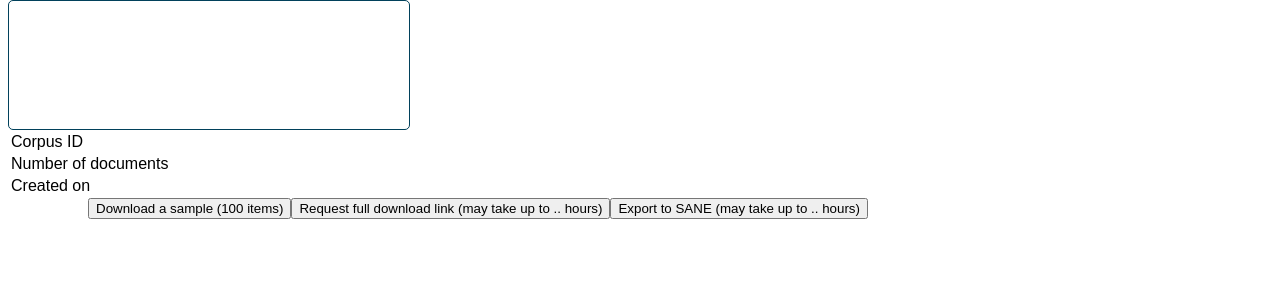
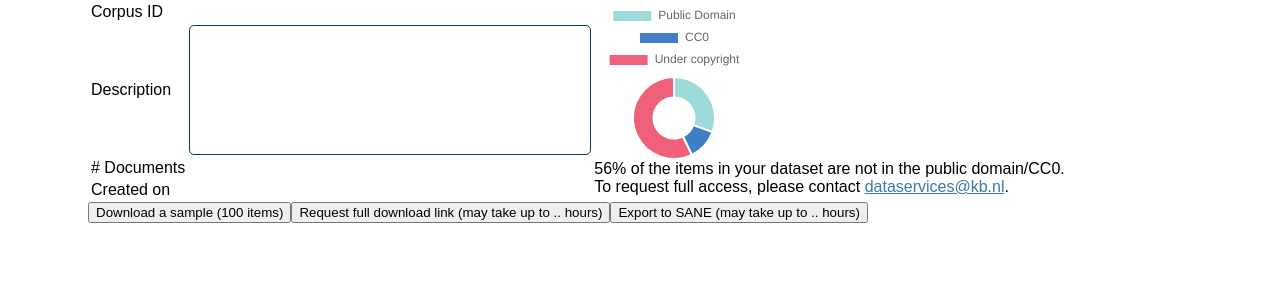
Before and after one commit to KBNLresearch/ProtoCST, a Flask app: template cst/templates/extract/export_options.html in a window 1280 px wide. Shown: the part 116-416 px from the top of the page. Run offline with Flask 2, Linux system fonts and the light colour scheme; the template is opened without the code that fills it, so the values that code supplies are empty; some libraries are stand-ins or nearby versions.

Commit message:
Export options show corpus info and little stats, added mailto with suggested body

```diff
--- a/cst/extract.py
+++ b/cst/extract.py
@@ -24,10 +24,10 @@ def overview():
 @login_required
 def extract_corpus():
     corpus_id = request.args.get('corpus_id')
-    query = """SELECT corpus.name, corpus.description, corpus.created, COUNT(DISTINCT document_in_corpus.document_id) AS nDocuments
+    query = """SELECT corpus.*, COUNT(DISTINCT document_in_corpus.document_id) AS nDocuments
                 FROM corpus
                 LEFT JOIN document_in_corpus ON corpus.id = document_in_corpus.corpus_id
-                WHERE corpus_id = ?"""
+                WHERE corpus.id = ?"""
     db = get_db()
-    corpus = db.execute(query,(corpus_id,)).fetchall()
+    corpus = db.execute(query,(corpus_id,)).fetchone()
     return render_template('extract/export_options.html', corpus = corpus)
--- a/cst/templates/extract/export_options.html
+++ b/cst/templates/extract/export_options.html
@@ -1,22 +1,58 @@
 {% extends 'base.html' %}
 
+{% set request_text = """
+I would like to request access to a dataset that I created in the Frankenstein Corpus Builder.
+The dataset ID is {corpus_id}.
+
+[Please describe why you need the data, and state your affiliation.]
+
+""" %}
+
+
 {% block content %}
-<div class="scrollbox">{{ corpus['description'] if corpus['description'] else ''}}</div>
-            <table>
+
+            <div class="row">
+                <table>
                 <tbody>
                 <tr> <td>Corpus ID</td> <td> {{ corpus['id'] }}</td> </tr>
-                <tr> <td>Number of documents</td> <td> {{ corpus['nDocuments'] }}</td> </tr>
+                <tr> <td>Description</td> <td> <div class="scrollbox">{{ corpus['description'] if corpus['description'] else ''}}</div></td> </tr>
+                <tr> <td># Documents</td> <td> {{ corpus['nDocuments'] }}</td> </tr>
                 <tr> <td>Created on</td> <td> {{ corpus['created'] }}</td> </tr>
                 </tbody>
-            </table>
+                </table>
+                <div>
+                    <div class="chart-container" style="position: relative; height:20vh; width:20vw">
+                        <canvas id="access_doughnut"></canvas></div>
+            <div> 56% of the items in your dataset are not in the public domain/CC0.<br>
+                To request full access, please contact <a href="mailto:dataservices@kb.nl?subject=[Acces Request]&body={{ request_text.format(corpus_id = corpus['id']) }}" }}>dataservices@kb.nl</a>.</div>
+
+                </div>
+            </div>
+
             <div class="row">
                 <button type="submit" id="download-sample">Download a sample (100 items) </button>
                 <button type="submit" id="request-download">Request full download link (may take up to .. hours)</button>
                 <button type="submit" id="export-sane">Export to SANE (may take up to .. hours)</button>
             </div>
-{% endblock %}
 
 
-Share with other user??
 
-Access: ask permission
+<script src="https://cdn.jsdelivr.net/npm/chart.js"></script>
+<script type=text/javascript>
+const ctx = document.getElementById('access_doughnut');
+new Chart(ctx, {
+    type: 'doughnut',
+    data: {
+        labels: ['Public Domain', 'CC0', 'Under copyright'],
+        datasets: [{
+            label: 'Access restrictions',
+            data: [30,12,56],
+            backgroundColor: ['#9cdbd9','#407ec9','#ef6079'],
+            hoverOffset: 4
+        }]
+    }
+});
+</script>
+
+
+{% endblock %}
```
